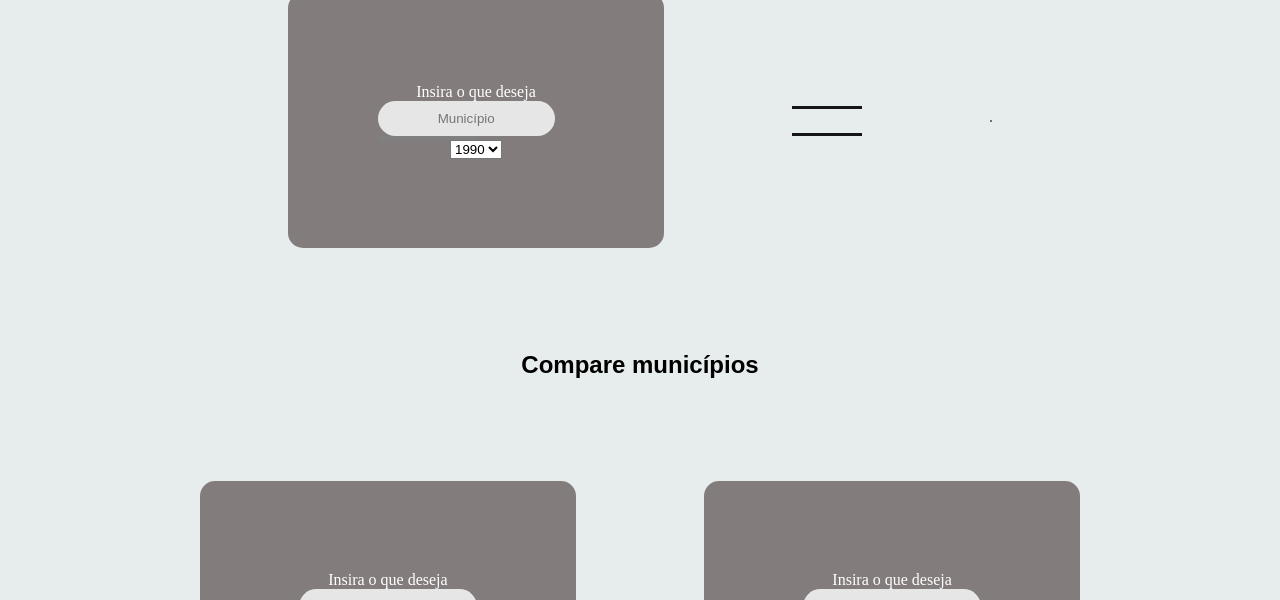
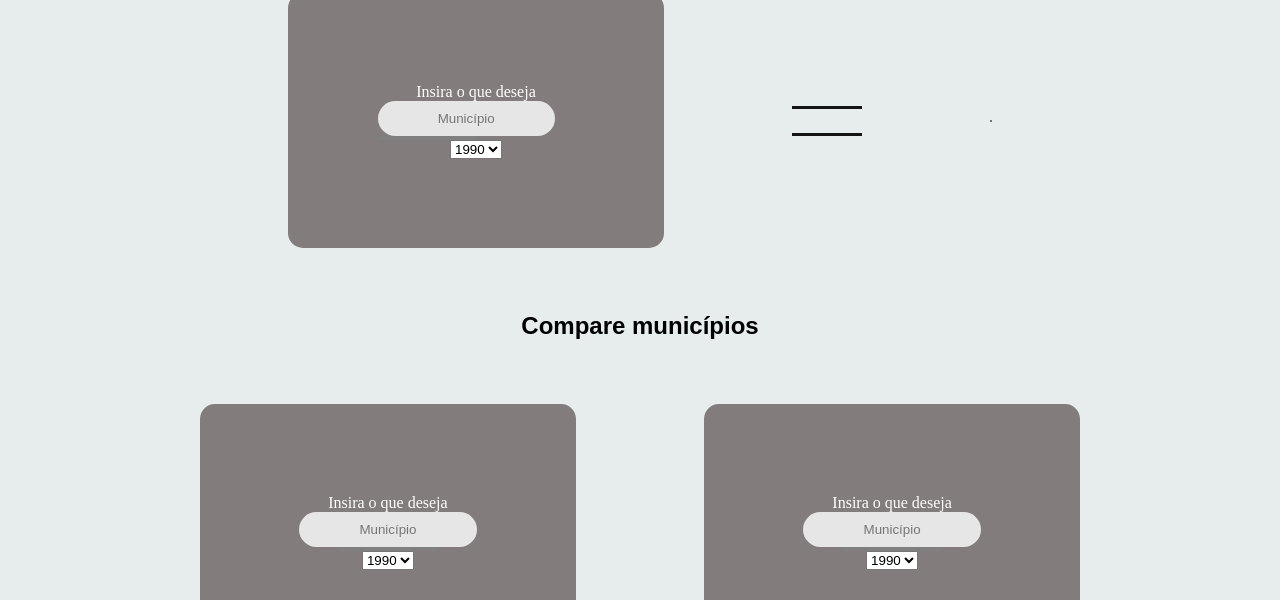
Before and after one commit to pedr1n30/LUSS, a plain HTML site: page index.html in a window 1280 px wide. Shown: the part 172-772 px from the top of the page. Drawn offline with Linux system fonts and the light colour scheme; a script that the page names is missing.

Commit message:
Update styles.css

```diff
--- a/styles.css
+++ b/styles.css
@@ -171,5 +171,5 @@ h2 {
 }
 
 .titles {
-  padding: 8%;
+  padding: 5%;
 }
```
